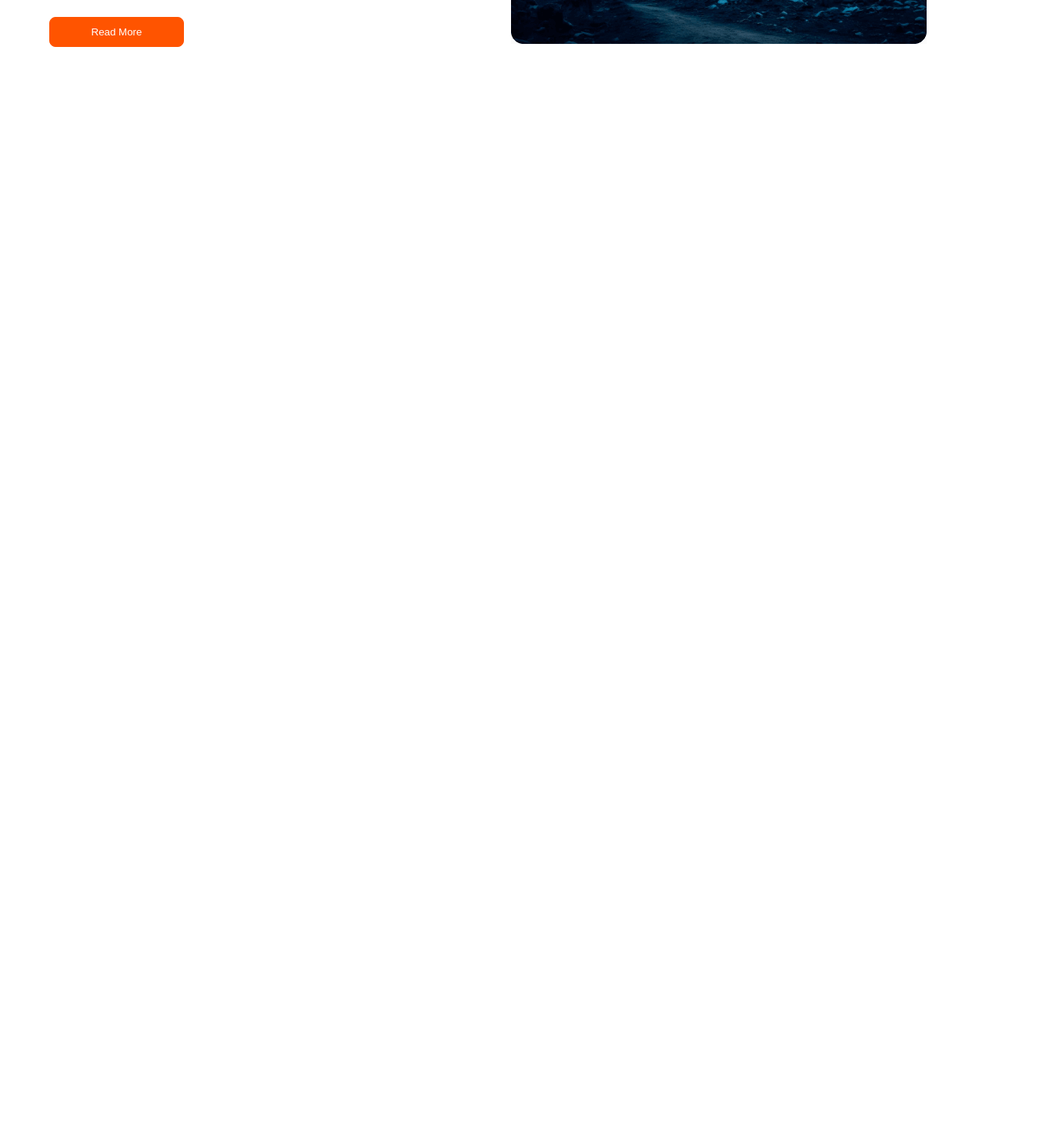
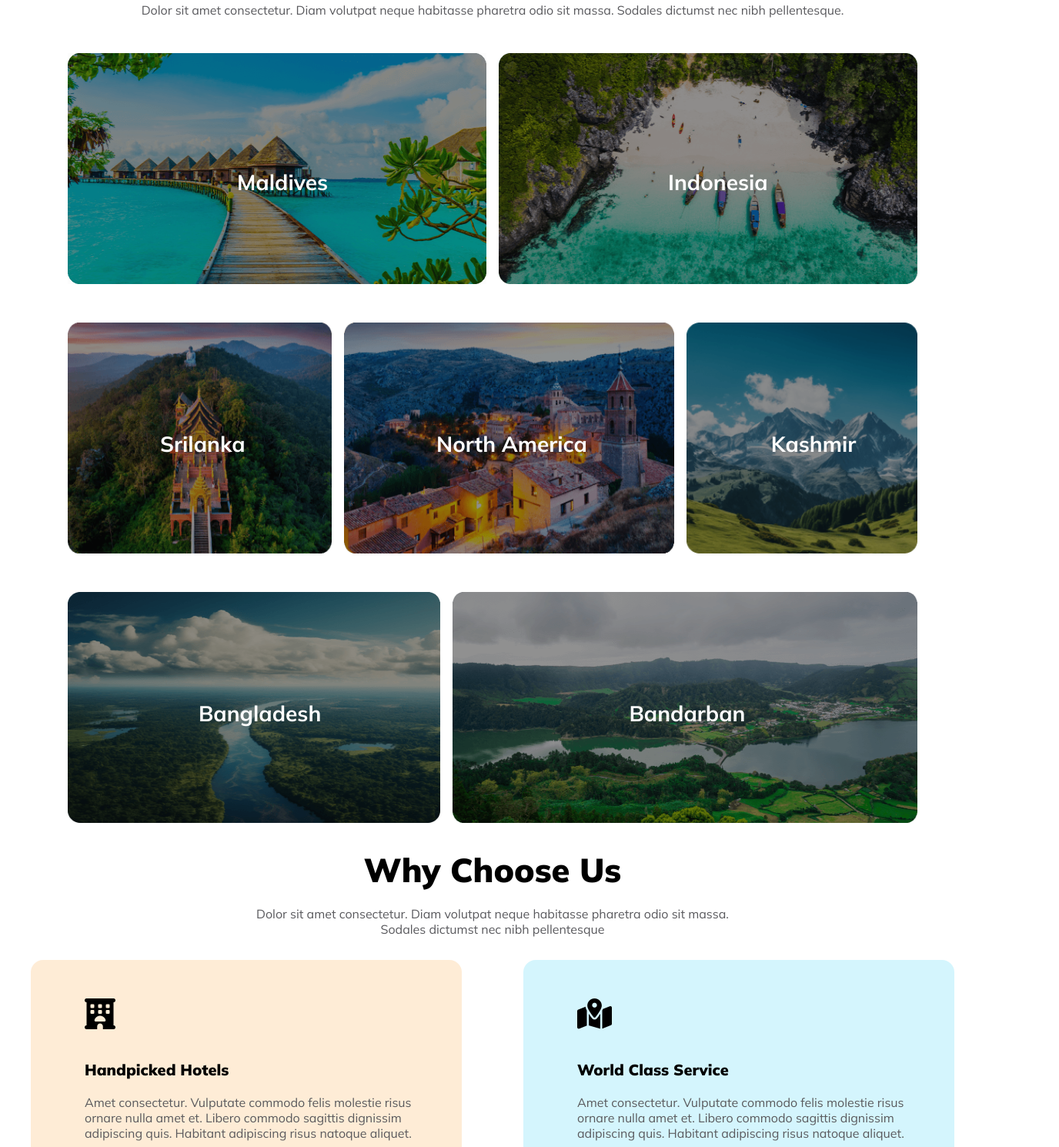
Before and after one commit to Nazmulshuvo123/hero-travel, a plain HTML site: page index.html in a window 1280 px wide. Shown: the part 1310-2800 px from the top of the page at 77% size, 1376 px wide, since content can reach past the window. Before the commit the page ends 1451 px from the top, so only its background shows below. Drawn offline with Linux system fonts and the light colour scheme.

Commit message:
added choose us section and style it

```diff
--- a/index.html
+++ b/index.html
@@ -1,22 +1,24 @@
 <!DOCTYPE html>
 <html lang="en">
   <head>
-    <meta charset="UTF-8">
-    <meta name="viewport" content="width=device-width, initial-scale=1.0">
+    <meta charset="UTF-8" />
+    <meta name="viewport" content="width=device-width, initial-scale=1.0" />
     <title>Hero Travel</title>
     <!-- font awesome cdn -->
-    <script src="https://kit.fontawesome.com/03c0b2ed61.js" crossorigin="anonymous"></script>
-    <link rel="shortcut icon" href="Images/images.jpeg" type="image/x-icon">
-    <link rel="stylesheet" href="style/style.css">
+    <script
+      src="https://kit.fontawesome.com/03c0b2ed61.js"
+      crossorigin="anonymous"
+    ></script>
+    <link rel="shortcut icon" href="Images/images.jpeg" type="image/x-icon" />
+    <link rel="stylesheet" href="style/style.css" />
   </head>
   <body class="mulish-font">
-
     <!-- nav bar -->
     <nav class="container nav-bar">
       <!-- logo -->
       <div class="logo">
-            <img src="Images/Group 40071 (2).png" alt="">
-            <h3> Hero <span class="span">Travel</span></h3>
+        <img src="Images/Group 40071 (2).png" alt="" />
+        <h3>Hero <span class="span">Travel</span></h3>
       </div>
       <!-- nav option -->
       <div class="nav-options">
@@ -29,61 +31,147 @@
     </nav>
 
     <!-- Banner -->
-      <section class="container explore-your-travel">
+    <section class="container">
+      <div class="explore-your-travel">
         <div class="explore-container">
           <h3>Explore Your Travel</h3>
-            <p>Dolor sit amet consectetur. Nullam suspendisse vitae ultricies dolor adipiscing. In et odio enim ac quis sapien urna eu phasellus.</p>
+          <p>
+            Dolor sit amet consectetur. Nullam suspendisse vitae ultricies dolor
+            adipiscing. In et odio enim ac quis sapien urna eu phasellus.
+          </p>
 
           <div class="travel-inputs">
-                <input type="text" name="" id="" placeholder="  Where go">
+            <input type="text" name="" id="" placeholder="  Where go" />
             <select name="" id="">
-                    <option>  When</option>
+              <option>When</option>
             </select>
             <select name="" id="">
-                    <option> Select Type</option>
+              <option>Select Type</option>
             </select>
             <button class="btn-primary">
               <i class="fa-solid fa-magnifying-glass"></i>
-                  Find Now</button>
+              Find Now
+            </button>
           </div>
+        </div>
+      </div>
+    </section>
+
+    <section class="container">
+      <div class="popular-tours">
+        <div class="text-content">
+          <h3>Our Popular Tours</h3>
+          <p>
+            Dolor sit amet consectetur. Diam volutpat neque habitasse pharetra
+            odio sit massa. Sodales dictumst nec nibh pellentesque.
+          </p>
+          <ul>
+            <li>
+              Tempus euismod lacus mauris dignissim quis in ultrices. Magna
+              nullam odio neque diam. Sociis erat at .
+            </li>
+            <li>
+              Adipiscing ornare pellentesque mauris volutpat tortor vitae platea
+              porta lacus. Lectus nullam.
+            </li>
+            <li>
+              Accumsan eget et turpis praesent lorem egestas enim elit bibendum.
+              Risus at in.
+            </li>
+          </ul>
+          <p>
+            Amet consect etur. Vulputate commodo felis molestie risus ornare
+            nulla amet et. Libero commodo sagittis dignissim adipiscing quis.
+            Habitant adipiscing risus natoque aliquet. Id bibendum nunc senectus
+            semper tincidunt.
+          </p>
+          <button class="btn-primary">Read More</button>
+        </div>
+
+        <div class="image">
+          <img src="Images/Rectangle 4.png" alt="" />
+        </div>
+      </div>
+    </section>
+
+    <section class="container your-destination">
+      <h3>Choose Your Destination</h3>
+      <p class="paragraph">Dolor sit amet consectetur. Diam volutpat neque habitasse pharetra odio sit massa. Sodales dictumst nec nibh pellentesque.</p>
+
+      <div class="row-1">
+        <div class="country-card">
+          <img src="Images/Rectangle 5.png" alt="">
+          <p class="country">Maldives</p>
+        </div>
+        <div class="country-card">
+          <img src="Images/Rectangle 8.png" alt="">
+          <p class="country">Indonesia</p>
+        </div>
+
+      </div>
+
+      <div class="row-2">
+        <div class="country-card">
+          <img src="Images/Rectangle 6.png" alt="">
+          <p class="country-three">Srilanka</p>
+        </div>
+        <div class="country-card">
+          <img src="Images/Rectangle 7.png" alt="">
+          <p class="country-four">North America</p>
+        </div>
+        <div class="country-card">
+          <img src="Images/Rectangle 9.png" alt="">
+          <p class="country-five">Kashmir</p>
+        </div>
+
+
+      </div>
+
+      <div class="row-3">
+        <div class="country-card">
+          <img src="Images/Rectangle 11.png" alt="">
+          <p class="country-six">Bangladesh</p>
+        </div>
+        <div class="country-card">
+          <img src="Images/Rectangle 10.png" alt="">
+          <p class="country-seven">Bandarban</p>
+        </div>
+
       </div>
 
     </section>
 
-      <section class="container popular-tours">
+    <!-- section why choose us -->
+     <section class="container-two">
+      <div class="choose-us">
+        <h3>Why Choose Us</h3>
+        <p>Dolor sit amet consectetur. Diam volutpat neque habitasse pharetra odio sit massa. <br> Sodales dictumst nec nibh pellentesque</p>
 
-            <div class="text-content">
-            <h3>Our Popular Tours</h3>
-            <p>
-              Dolor sit amet consectetur. Diam volutpat neque habitasse pharetra odio sit massa. Sodales dictumst nec nibh pellentesque.
-            </p>
-            <ul>
-              <li>Tempus euismod lacus mauris dignissim quis in ultrices. Magna nullam odio neque diam. Sociis erat at .</li>
-              <li>Adipiscing ornare pellentesque mauris volutpat tortor vitae platea porta lacus. Lectus     nullam.</li>
-              <li> Accumsan eget et turpis praesent lorem egestas enim elit bibendum. Risus at in.</li>
-            </ul>
-            <p>
-              Amet consect etur. Vulputate commodo felis molestie risus
-              ornare nulla amet et. Libero commodo sagittis dignissim adipiscing quis. Habitant adipiscing risus natoque aliquet. Id bibendum nunc senectus semper tincidunt.
-            </p>
-            <button class="btn-primary">Read More</button>
+      </div>
+
+      <div class="card-section">
+
+        <div class="card-one">
+          <i  class="fa-solid fa-hotel icon"></i>
+          <h4>Handpicked Hotels</h4>
+          <p>Amet consectetur. Vulputate commodo felis molestie risus  ornare nulla amet et. Libero commodo sagittis dignissim adipiscing quis. Habitant adipiscing risus natoque aliquet. </p>
+        </div>
+
+        <div class="card-two">
+          <i class="fa-solid fa-map-location-dot icon"></i>
+          <h4>World Class Service</h4>
+          <p>Amet consectetur. Vulputate commodo felis molestie risus  ornare nulla amet et. Libero commodo sagittis dignissim adipiscing quis. Habitant adipiscing risus natoque aliquet. </p>
+        </div>
+      </div>
+      <div class="card-three">
+        <i class="fa-solid fa-tags icon"></i>
+        <h4>Best Price Guarantee</h4>
+        <p>Amet consectetur. Vulputate commodo felis molestie risus  ornare nulla amet et. Libero commodo sagittis dignissim adipiscing quis. Habitant adipiscing risus natoque aliquet.</p>
 
       </div>
 
 
-          <div class="image">
-            <img src="Images/Rectangle 4.png" alt="">
-          </div>
      </section>
-
-
-    <main>
-
-    </main>
-
-    <footer>
-
-    </footer>
 
 
   </body>
--- a/style/style.css
+++ b/style/style.css
@@ -1,5 +1,4 @@
-
-@import url('https://fonts.googleapis.com/css2?family=Mulish:ital,wght@0,200..1000;1,200..1000&family=Work+Sans:ital,wght@0,100..900;1,100..900&display=swap');
+@import url("https://fonts.googleapis.com/css2?family=Mulish:ital,wght@0,200..1000;1,200..1000&family=Work+Sans:ital,wght@0,100..900;1,100..900&display=swap");
 
 .mulish-font {
   font-family: "Mulish", sans-serif;
@@ -8,80 +7,86 @@
   font-style: normal;
 }
 /* Default style */
-*{
+* {
   margin: 0;
   padding: 0;
 }
 
 /* Common style */
-.container{
+.container {
   width: 90%;
-    margin: 5rem auto;
+  margin: 0 auto;
   border-radius: 1rem;
 }
 
-h3{
+h3 {
   font-size: 36px;
   text-align: center;
   font-weight: 800;
   line-height: normal;
-
 }
 p,
-li{
+li {
   font-size: 18px;
   font-weight: normal;
   line-height: normal;
 }
-.span{
+.span {
   color: rgb(255, 84, 0);
 }
 
 /* nav bar style */
-.nav-bar{
+.nav-bar {
   display: flex;
   justify-content: space-between;
   align-items: center;
+  padding: 30px 0px;
 }
-.logo{
+.logo {
   display: flex;
   align-items: center;
   width: 280px;
 }
-.logo img{
+.logo img {
   width: 48px;
   height: 56px;
   margin-right: 0.5rem;
 }
-.nav-options{
+.nav-options {
   display: flex;
   justify-content: space-evenly;
   gap: 3rem;
 }
 
-.nav-options p{
+.nav-options p {
   cursor: pointer;
 }
 
 /* Banner style */
-.explore-your-travel{
-    background-image: linear-gradient(180deg, rgba(19,19,24,0.8)0%, rgba(19,19,24,0)100%), url('../Images/Group\ 13\ \(1\)\ \(1\).png');
+.explore-your-travel {
+  background-image: linear-gradient(
+      180deg,
+      rgba(19, 19, 24, 0.8) 0%,
+      rgba(19, 19, 24, 0) 100%
+    ),
+    url("../Images/Group\ 13\ \(1\)\ \(1\).png");
   padding: 7rem;
-    width: 90%;
   background-repeat: no-repeat;
   background-position: center;
   background-size: cover;
   display: flex;
   justify-content: center;
   align-items: center;
+  border-radius: 10px;
+  margin-bottom: 30px;
 }
 
-.explore-container h3{
+.explore-container h3 {
   color: white;
   font-size: 4rem;
   font-weight: 800;
 }
-.explore-container p{
+.explore-container p {
   color: rgba(255, 255, 255, 1);
   font-size: 18px;
   line-height: 26px;
@@ -91,7 +96,7 @@ li{
   text-align: center;
 }
 
-.travel-inputs{
+.travel-inputs {
   margin-top: 2rem;
   border-radius: 8px;
   background: rgba(255, 255, 255, 1);
@@ -99,11 +104,11 @@ li{
   display: flex;
   justify-content: space-around;
   align-items: center;
-    backdrop-filter:blur(4px);
+  backdrop-filter: blur(4px);
 }
 
 input,
-select{
+select {
   width: 175px;
   height: 50px;
   padding: 0 0.5rem;
@@ -114,7 +119,7 @@ select{
   font-size: 16px;
 }
 
-.btn-primary{
+.btn-primary {
   width: 175px;
   display: flex;
   justify-content: center;
@@ -130,38 +135,44 @@ select{
 }
 
 /* popular tours section */
-.popular-tours{
+.popular-tours {
   display: grid;
   grid-template-columns: 1fr 1fr;
   gap: 3rem;
+  margin-left: 2rem;
 }
 
-.text-content{
+.text-content {
   display: flex;
   flex-direction: column;
   row-gap: 1rem;
   justify-content: space-between;
 }
+.text-content ul{
+    margin-left: 30px;
+}
 .text-content p,
-.text-content li{
+.text-content li {
   text-align: left;
   font-size: 16px;
   line-height: 24px;
   word-spacing: 5px;
   letter-spacing: 1px;
 }
-.text-content h3{
-    color:rgba(19, 19, 24, 1);
+.text-content li {
+    margin-bottom: 10px;
+}
+.text-content h3 {
+  color: rgba(19, 19, 24, 1);
   font-size: 2.7rem;
   font-weight: 900;
-
 }
-.text-content p{
+.text-content p {
   font-size: 1rem;
   font-weight: 400;
   color: rgba(19, 19, 24, 0.7);
 }
-.text-content li{
+.text-content li {
   font-size: 1rem;
   font-weight: 400;
   color: rgba(19, 19, 24, 0.7);
@@ -171,3 +182,160 @@ select{
 .text-content h3 {
   text-align: left;
 }
+
+/* Your Destination */
+.your-destination{
+    margin-top: 40px;
+}
+.your-destination h3{
+    font-size: 2.6rem;
+    font-weight: 900;
+    text-align: center;
+}
+.paragraph{
+    font-size: 1rem;
+    font-weight: 400;
+    color: rgba(19, 19, 24, 0.7);
+    text-align: center;
+
+
+}
+.your-destination img{
+    width: 100%;
+    height: 300px;
+    filter: brightness(70%);
+    margin-top: 30px;
+}
+.row-1,
+.row-2,
+.row-3{
+    display: grid;
+    grid-template-columns: 1fr 1fr;
+    margin: 1rem 1.5rem;
+    gap: 1rem;
+}
+.row-2{
+    grid-template-columns: 0.8fr 1fr 0.7fr;
+}
+.row-3{
+    grid-template-columns: 0.8fr 1fr;
+}
+ .country-card{
+    position: relative;
+}
+
+.country{
+    position: absolute;
+    top: 180px;
+    left: 220px;
+    font-size: 28px;
+    font-weight: bold;
+    color: white;
+}
+.country-three,
+.country-four{
+    position: absolute;
+    top: 170px;
+    left: 120px;
+    font-size: 28px;
+    font-weight: bold;
+    color: white;
+}
+.country-five{
+    position: absolute;
+    top: 170px;
+    left: 110px;
+    font-size: 28px;
+    font-weight: bold;
+    color: white;
+}
+.country-six{
+    position: absolute;
+    top: 170px;
+    left: 170px;
+    font-size: 28px;
+    font-weight: bold;
+    color: white;
+}
+.country-seven{
+    position: absolute;
+    top: 170px;
+    left: 230px;
+    font-size: 28px;
+    font-weight: bold;
+    color: white;
+}
+
+
+/* why choose us */
+.container-two{
+    height: 750px;
+}
+
+.choose-us h3{
+    font-size: 2.7rem;
+    font-weight: 900;
+    margin-top: 30px;
+    text-align: center;
+}
+.choose-us p{
+    font-size: 1rem;
+    font-weight: 400;
+    text-align: center;
+    margin-top: 20px;
+    line-height: 20px;
+    color: rgba(19, 19, 24, 0.7);
+}
+.card-section{
+    display: flex;
+    justify-content: space-around;
+    margin-top: 30px;
+}
+.card-one,
+.card-two{
+    width: 500px;
+    padding: 30px;
+    border-radius: 16px;
+
+}
+
+.icon{
+    font-size: 40px;
+    margin-left: 40px;
+    margin-top: 20px;
+}
+.card-one h4,
+.card-two h4,
+.card-three h4{
+    font-size: 1.25rem;
+    font-weight: 900;
+    margin-left: 40px;
+    margin-top: 40px;
+}
+.card-one p,
+.card-two p,
+.card-three p{
+    font-size: 1rem;
+    font-weight: 400;
+    color: rgba(90, 90, 93, 1);
+    margin-top: 20px;
+    margin-left: 40px;
+    text-align: left;
+}
+.card-one{
+   background-color: rgba(251, 180, 99, 0.26);
+
+}
+.card-two{
+    background-color:rgba(41, 206, 246, 0.2);
+}
+.card-three{
+    width: 500px;
+    padding: 30px;
+    border-radius: 16px;
+    margin-left: 30%;
+    margin-top: 35px;
+}
+.card-three{
+    background-color: rgba(233, 68, 68, 0.2);
+}
```
Lines whose indentation alone changed are shown as unchanged.
